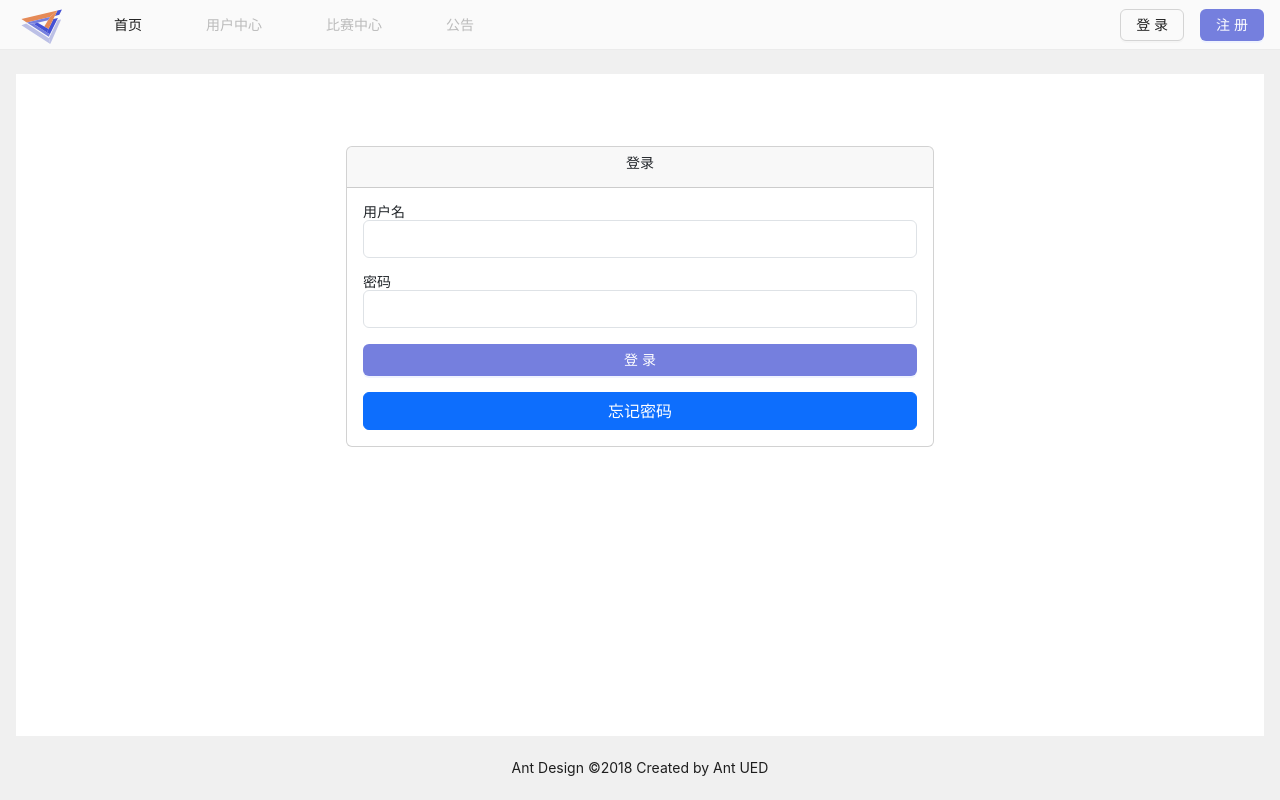
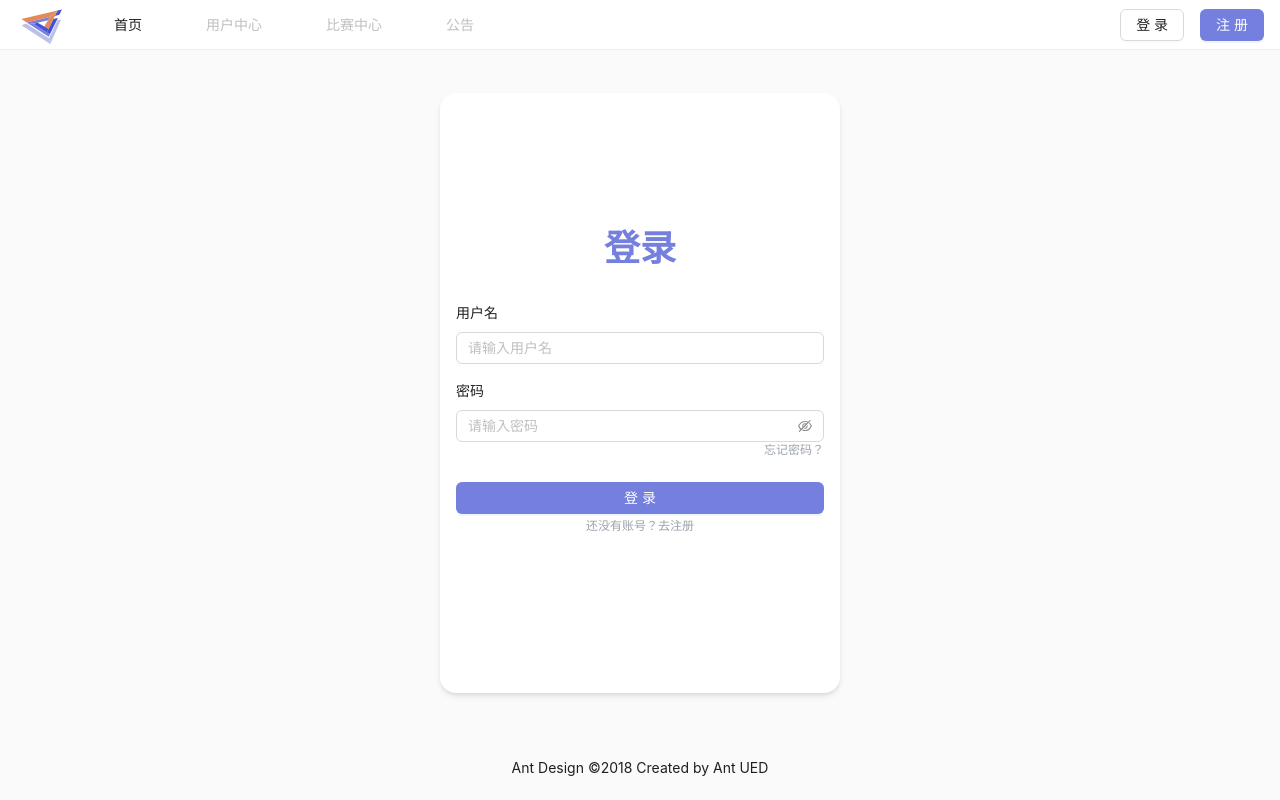
Before and after one commit to SYSUMSC/aigame, a Vue app in the folder frontend/: page /user/login in a window 1280 px wide. Built offline with nearby package versions, Linux system fonts and the light colour scheme.

Commit message:
初步完成登录界面

```diff
--- a/frontend/components.d.ts
+++ b/frontend/components.d.ts
@@ -10,6 +10,10 @@ declare module 'vue' {
     AButton: typeof import('ant-design-vue/es')['Button']
     ACard: typeof import('ant-design-vue/es')['Card']
     AConfigProvider: typeof import('ant-design-vue/es')['ConfigProvider']
+    AForm: typeof import('ant-design-vue/es')['Form']
+    AFormItem: typeof import('ant-design-vue/es')['FormItem']
+    AInput: typeof import('ant-design-vue/es')['Input']
+    AInputPassword: typeof import('ant-design-vue/es')['InputPassword']
     ALayout: typeof import('ant-design-vue/es')['Layout']
     ALayoutContent: typeof import('ant-design-vue/es')['LayoutContent']
     ALayoutFooter: typeof import('ant-design-vue/es')['LayoutFooter']
--- a/frontend/src/App.vue
+++ b/frontend/src/App.vue
@@ -5,17 +5,23 @@
         // colorPrimaryActive: '#000',
         colorPrimaryHover: '#6C75CA',
         // colorPrimaryBg: '#757FDE',
+        // colorPrimaryText: '#757FDE',
+        // colorPrimaryTextHover: '#6C75CA',
+        // colorLink: '#757FDE',
+        colorLinkHover: '#757FDE',
+
         colorPrimaryBgHover: '#000',
-        // colorBgContainer: '#FAFAFA',
+        // colorBgBase: '#FFF',
+        // colorBgContainer: '#fff',
+        colorBgLayout: '#FAFAFA',
         // colorPrimaryBg: '#757FDE',
         // colorBgElevated:'#757FDE'
-        colorBgBase: '#FAFAFA',
         colorError:'#FF5C5C',
         colorErrorHover: '#B44343',
         colorErrorActive:''
     }}">
         <a-layout class="h-screen">
-            <a-layout-sider style="position: fixed;" class="h-screen z-50" v-if="windowWidth < AntdWindowsWidth.lg"
+            <a-layout-sider style="position: fixed;" theme="light" class="h-screen z-50" v-if="windowWidth < AntdWindowsWidth.lg"
                 breakpoint="lg" collapsed-width="0" @collapse="onCollapse" @breakpoint="onBreakpoint">
                 <NavBar :window-width="windowWidth" />
             </a-layout-sider>
@@ -24,10 +30,10 @@
                     style="height: 50px;max-height: 50px; line-height: 50px; background-color: '#000无效'; padding: 0 ">
                     <NavBar :window-width="windowWidth" />
                 </a-layout-header>
-                <a-layout-content class="h-screen overflow-y-auto" :style="{ margin: '24px 16px 0' }">
-                    <div :style="{ padding: '24px', background: '#fff', height: '100%' }">
-                        <RouterView />
-                    </div>
+                <a-layout-content class="overflow-x-hidden overflow-y-aut" style="padding: 30px ;">
+                    <!-- <div :style="{ padding: '24px', background: '#fff', height: '100%' }"> -->
+                    <RouterView />
+                    <!-- </div> -->
                 </a-layout-content>
                 <a-layout-footer style="text-align: center">
                     Ant Design ©2018 Created by Ant UED
--- a/frontend/src/style.css
+++ b/frontend/src/style.css
@@ -3,6 +3,11 @@
 @tailwind components;
 @tailwind utilities;
 /* 使用了名为PostCSS Language Support 的 vscode插件 */
+:root {
+	--primary-color: #757FDE;
+	--primary-color-hover: #6C75CA;
+	--primary-color-active: #4A55B2;
+}
 
 .btn-scale{
 	@apply transition-all duration-300 hover:scale-110 active:scale-90
@@ -17,6 +22,17 @@
 	@apply transition-all duration-300 bg-white hover:bg-gray-100 active:bg-gray-200
 }
 
+.text-primary{
+	color: var(--primary-color) !important;
+}
+.hover\:text-primary:hover{
+	color: var(--primary-color-hover) !important;
+}
+
+
+.bg-gray{
+	background-color: #FAFAFA !important;
+}
 
 /* //**----------------------------Antd Overwrite----------------------------------------------------- */
 /* //**----------------------------Menu----------------------------------------------------- */
@@ -35,12 +51,12 @@
 		left: 0;
 		width: 100%;
 		height: 100%;
-		background-color: #757FDE;
+		background-color: var(--primary-color) !important;;
 		opacity: 1;
 		z-index: 0;
 		} */
 	> span{
-		background-color: #757FDE;
+		background-color: var(--primary-color) !important;
 		transition: background-color 0.3s ease-in-out;
 	}
 }
@@ -48,7 +64,7 @@
 	@apply px-3 py-2 rounded-md
 }
 .ant-menu-item-active.amenu-select{
-	/* color:#757FDE ; */
+	/* color:var(--primary-color) !important; */
 	&::after{
 		display: none !important;
 	}
@@ -75,6 +91,9 @@
 		/* padding-right: 0 !important; */
 	}
 }
+/* //**----------------------------Form----------------------------------------------------- */
+.aform-item-compact{
+}
 /* //**----------------------------Button----------------------------------------------------- */
 .abtn-icon-lg>span{
 	transform: scale(1.5) !important;
--- a/frontend/src/views/Login.vue
+++ b/frontend/src/views/Login.vue
@@ -1,31 +1,26 @@
 <template>
-	<div class="pt-5">
-		<div class="row justify-content-center">
-			<div class="col-md-6">
-				<div class="card">
-					<div class="card-header">
-						<h3 class="text-center">登录</h3>
-					</div>
-					<div class="card-body">
-						<form @submit.prevent="login">
-							<div class="form-group mb-3">
-								<label for="username">用户名</label>
-								<input type="text" id="username" v-model="username" class="form-control" required />
-							</div>
-							<div class="form-group mb-3">
-								<label for="password">密码</label>
-								<input type="password" id="password" v-model="password" class="form-control" required />
-							</div>
-							<a-button type="primary" class=" w-100" @click="login">
-								登录
-							</a-button>
-							<button @click="forget" class="btn btn-primary w-100 mt-3">
-								忘记密码
-							</button>
-						</form>
-					</div>
-				</div>
-			</div>
+	<div class="size-full relative">
+		<div class="w-[400px] h-[600px] max-h-full bg-white rounded-2xl shadow-md absolute top-1/2 left-1/2 transform -translate-x-1/2 -translate-y-1/2" >
+			<!-- style="width: 400px; height: 600px; max-height: 100%;" class="p-3 bg-white rounded-2xl shadow-md fle flex-col justify-center absolute top-1/2 left-1/2 transform -translate-x-1/2 -translate-y-1/2 overflow-y-auto" -->
+			<a-form layout="vertical" @submit.prevent="login" class="w-full max-h-full p-3 absolute top-1/2 left-1/2 -translate-x-1/2 -translate-y-1/2 overflow-y-auto" >
+				<!-- dTODO flex导致出现滚动条的高度下能正常滚动底部到但顶部无法滚动完全 -->
+				<a-form-item class="mb-3">
+					<h3 class="w-full text-4xl text-center font-bold text-primary">登录</h3>
+				</a-form-item>
+				<a-form-item label="用户名" class="mb-3">
+					<a-input v-model="username" placeholder="请输入用户名" />
+				</a-form-item>
+				<a-form-item label="密码">
+					<a-input-password v-model="password" placeholder="请输入密码" />
+					<a class="w-full block text-xs text-end text-gray-400 " @click="forget">忘记密码？</a>
+				</a-form-item>
+				<a-form-item>
+					<a-button type="primary" html-type="submit" class="w-full">
+						登录
+					</a-button>
+					<span class="w-full mt-1 block text-xs text-center text-gray-400 ">还没有账号？去<a class="hover:text-primary hover:underline" @click="forget">注册</a></span>
+				</a-form-item>
+			</a-form>
 		</div>
 	</div>
 </template>
@@ -35,6 +30,8 @@ import { ref } from 'vue';
 import axios from 'axios';
 import { useUserStore } from '../stores/user';
 import { useRouter } from 'vue-router';
+
+// const { windowWidth } = defineProps<{ windowWidth: number }>();
 
 const username = ref('');
 const password = ref('');
```
